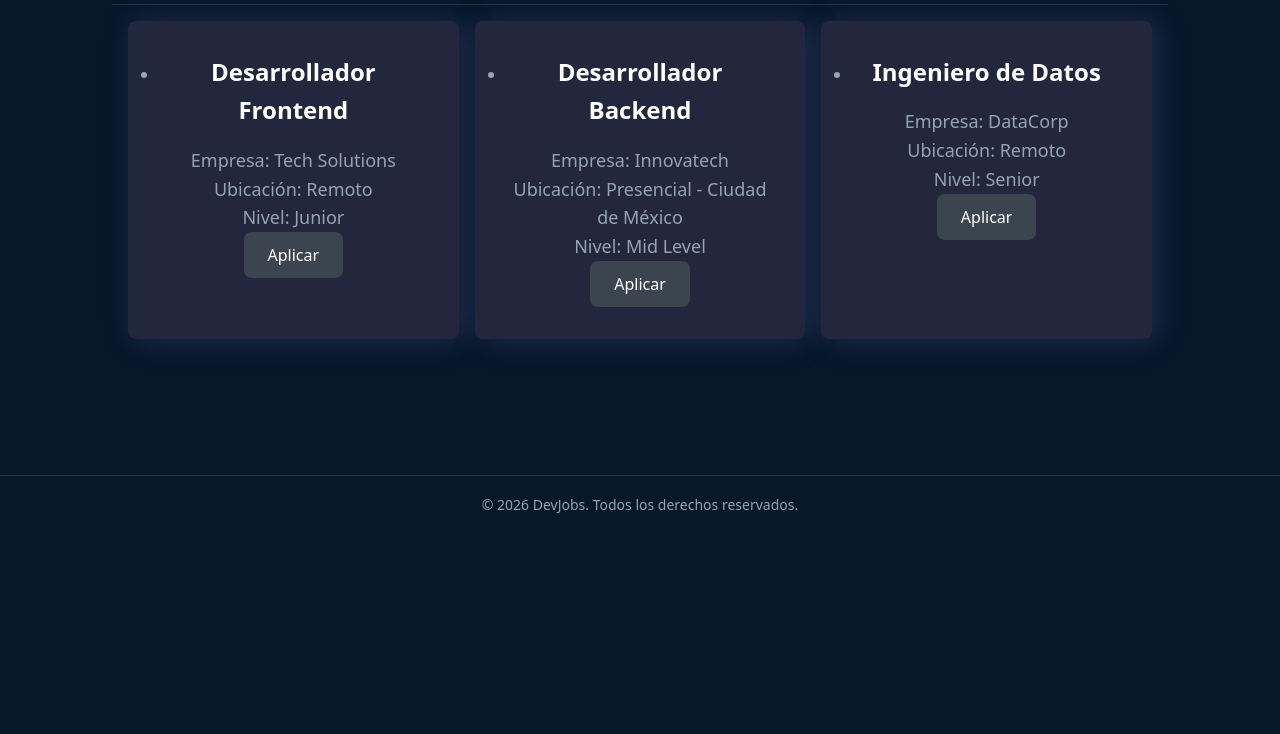
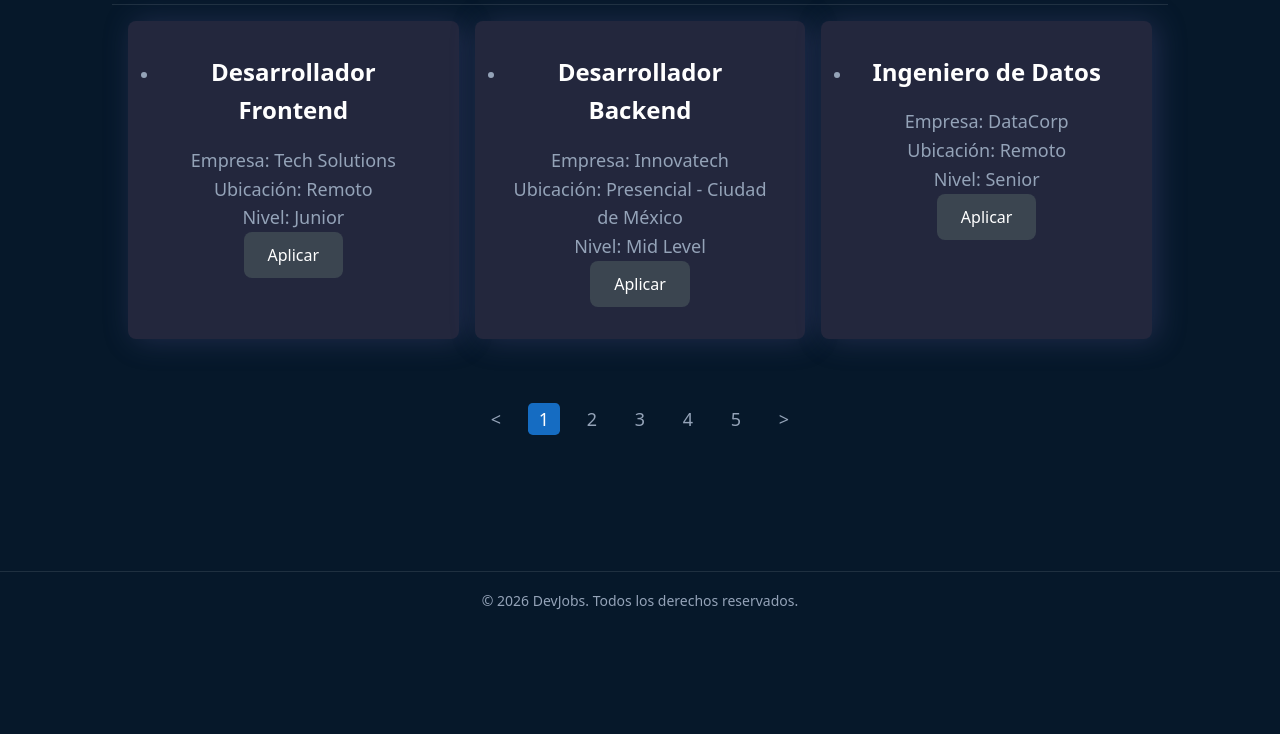
Before and after one commit to baezeydel-source/Fullstack, a plain HTML site: page empleos.html in a window 1280 px wide. Shown: the part 745-1479 px from the top of the page. Before the commit the page ends 1279 px from the top, so only its background shows below. Drawn offline with Linux system fonts and the light colour scheme.

Commit message:
Add job listings and pagination to empleos.html; update styles for improved layout

```diff
--- a/empleos.html
+++ b/empleos.html
@@ -62,6 +62,7 @@
             <h2>Empleos disponibles</h2>
             <ul>
                 <footer>
+
                 <article>
                 <li>
                     <h3>Desarrollador Frontend</h3>
@@ -91,14 +92,29 @@
                     <button type="link">Aplicar</button>
                 </li>
                 </article>
+
+
+
+
             </footer>
-            </ul>
+            <nav class="pagination">
+                        <a href="#"><</a>
+                        <a class="is-active" href="#">1</a>
+                        <a href="#">2</a>
+                        <a href="#">3</a>
+                        <a href="#">4</a>
+                        <a href="#">5</a>
+                        <a href="#">></a>
+
+                    </nav>
+
+
 
         </main>
 
 
 
-     <footer>
+     <footer style="padding-bottom: 2000px;">
         <small>&copy; 2026 DevJobs. Todos los derechos reservados.</small>
     </footer>
 </body>
--- a/styles.css
+++ b/styles.css
@@ -149,6 +149,7 @@ nav {
       outline: none;
     }
   }
+
 }
 
 /* Botones del Header */
@@ -424,11 +425,14 @@ article {
     color: var(--text-muted);
     padding: .5rem;
 
+
     h2 {
       font-size: 2rem;
       font-weight: 700;
       color: var(--text-primary);
       margin-bottom: 1rem;
+      display: flex;
+      justify-content: center;
     }
 
     h3 {
@@ -438,3 +442,39 @@ article {
       margin-bottom: 1rem;
     }
   }
+
+  .pagination {
+    display: flex;
+    justify-content: center;
+    gap: 1rem;
+    margin-block: 2rem;
+
+
+    a {
+      display: flex;
+      justify-content: center;
+      align-items: center;
+      width: 2rem;
+      height: 2rem;
+      border-radius: 0.3rem;
+      transition: all .3s;
+      text-decoration: none;
+      color: var(--text-muted);
+
+      &:hover, &:focus {
+        background-color: #fff;
+      }
+
+      &active {
+        transform: scale(1.1);
+      }
+
+        &.is-active {
+          background-color: var(--text-secondary);
+          color: white;
+          pointer-events: none;
+        }
+
+      }
+    }
+  }
```
